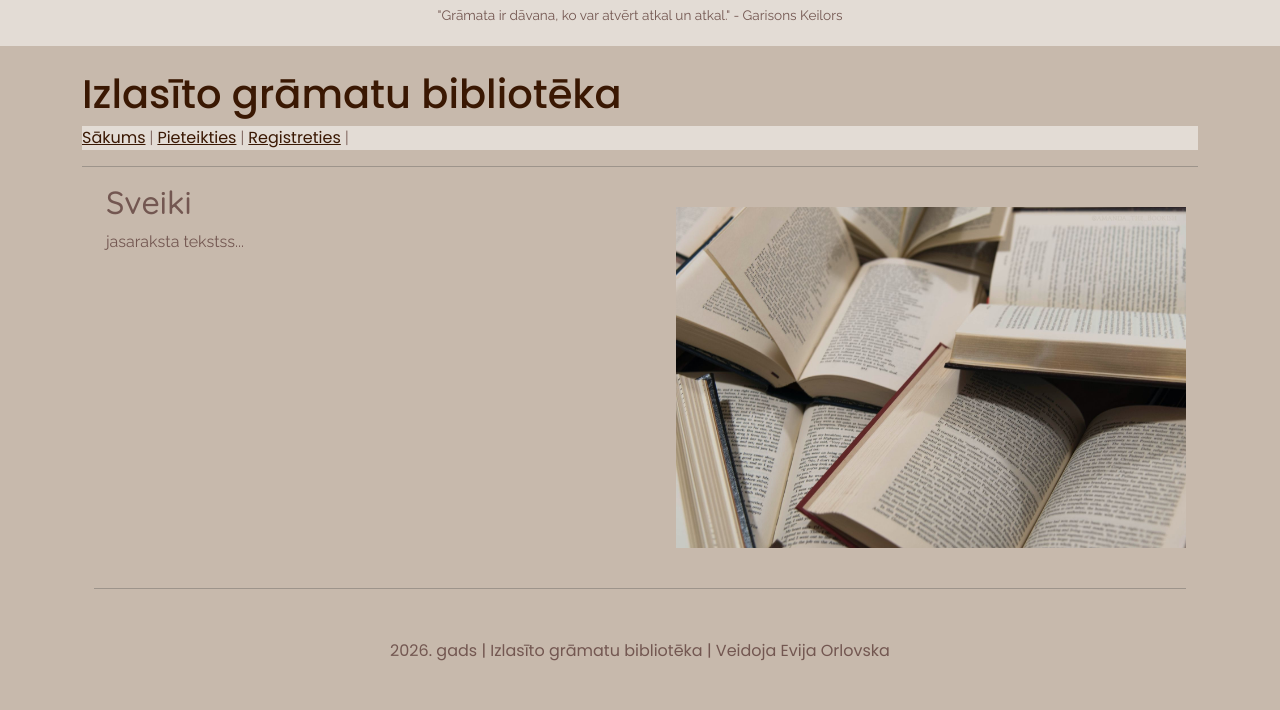
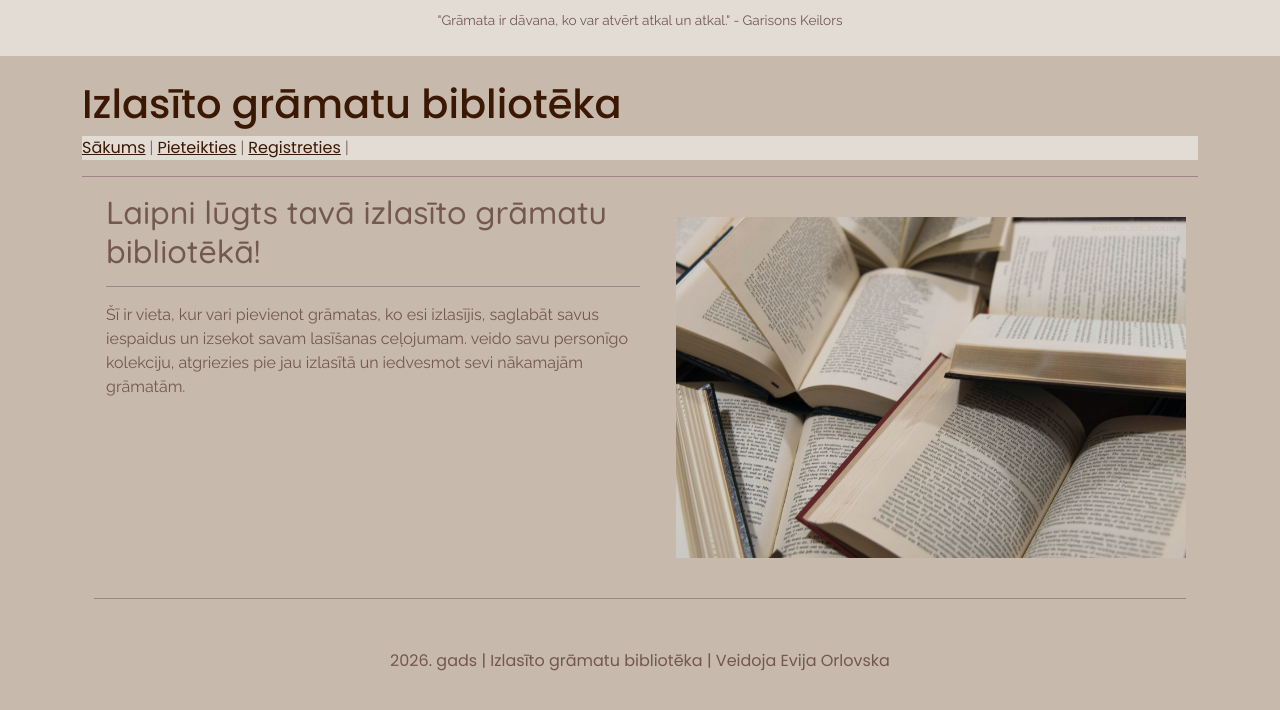
Before and after one commit to oevija/gramatu_trakeris, a Flask app: page / in a window 1280 px wide. Shown: the top 710 px of the page. Run offline with Flask 3, Linux system fonts and the light colour scheme; some web fonts are replaced.

Commit message:
viss pabeigts(it ka)

```diff
--- a/flask-gramatas-pd/app.py
+++ b/flask-gramatas-pd/app.py
@@ -1,4 +1,4 @@
-from flask import Flask, render_template, request, url_for, redirect, session
+from flask import flash, Flask, render_template, request, url_for, redirect, session
 import sqlite3
 from werkzeug.security import generate_password_hash, check_password_hash
 import random
@@ -25,6 +25,7 @@
         ' "Lasītājs nodzīvo tūkstoš dzīves pirms nāves... Cilvēks, kurš nekad nelasa, nodzīvo tikai vienu." - Džordžs R.R. Mārtins',
         ' "Grāmata ir dāvana, ko var atvērt atkal un atkal." - Garisons Keilors',
         ' "Reading is a discount ticket to everywhere" - Mary Schmich',
+        ' "Istaba bez grāmatām ir kā ķermenis bez dvēseles." - Cicerons',
     ]
     dienas_citats = random.choice(quotes)
     return dict(dienas_citats=dienas_citats)
@@ -46,10 +47,10 @@
             session['id'] = atbilde['ID']
             session['lietotajs'] = atbilde['lietotajvards']
             session['vards'] = atbilde['vards']
-            session['tema'] = "dark"
             return redirect("/")
         else:
-            return 'Nepareizi dati!'
+            flash("Nepareiza parole vai lietotājvārds!")
+            return redirect("/pieteikties")
 
     return render_template("pieteikties.html")
 
@@ -63,14 +64,22 @@
         conn = sqlite3.connect("biblioteka.db")
         conn.row_factory = sqlite3.Row
         c = conn.cursor()
-        insert_sql = """
-                    INSERT INTO lietotaji (lietotajvards, vards, parole)
-                    VALUES (?, ?, ?)
-                    """
-        insert_dati = (lietotajvards, vards, parole)
-        c.execute(insert_sql, insert_dati)
-        conn.commit()
-        return redirect("/pieteikties")
+        selects = """SELECT lietotajvards FROM lietotaji WHERE lietotajvards = ? """
+        c.execute(selects,(lietotajvards,))
+        lietotajs = c.fetchone()['lietotajvards']
+
+        if lietotajvards == lietotajs:
+            flash(f"Šāds lietotājvārds {lietotajvards} jau eksistē. Izvēlies citu!")
+            return redirect("/registreties")
+        else:
+            insert_sql = """
+                        INSERT INTO lietotaji (lietotajvards, vards, parole)
+                        VALUES (?, ?, ?)
+                        """
+            insert_dati = (lietotajvards, vards, parole)
+            c.execute(insert_sql, insert_dati)
+            conn.commit()
+            return redirect("/pieteikties")
 
     return render_template("registreties.html")
 
@@ -97,12 +106,8 @@
         selects =""" SELECT ID FROM gramatas ORDER BY ID DESC LIMIT 1"""
         cursor.execute(selects)
         gramatas_id = cursor.fetchone()['ID']
-        selects2 =""" SELECT ID FROM lietotaji ORDER BY ID DESC LIMIT 1"""
-        cursor.execute(selects2)
-        lietotaja_id = cursor.fetchone()['ID']
-        print(gramatas_id,lietotaja_id)
+        lietotaja_id = session['id']
         insert2 = """INSERT INTO biblioteka (lietotaja_id,gramatas_id) VALUES (?,?) """
-
         cursor.execute(insert2, (lietotaja_id,gramatas_id))
         conn.commit()
         conn.close()
@@ -125,6 +130,7 @@
         sql_vaicajums = """ SELECT * FROM gramatas INNER JOIN biblioteka ON gramatas.ID = biblioteka.gramatas_id WHERE biblioteka.lietotaja_id = ?
             """
         cur.execute(sql_vaicajums,(klienta_id,))
+    print(klienta_id)
     atbilde = cur.fetchall()
     conn.close()
 
--- a/flask-gramatas-pd/static/css/style.css
+++ b/flask-gramatas-pd/static/css/style.css
@@ -4,10 +4,11 @@
     --ievadisana:#7C6A66;
     --virsraksti:#3A1803;
     --body-fons:#C7B9AC;
-    --pogas:#755257;
+    --pogas:#68574D;
     --sarkans:#784249;
     --bg-dark: #F8F9FA;
     --card-body:#E3DCD5;
+    --hoover:#9E8589;
 }
 
 /* Galvenās pogas krāsa */
@@ -29,10 +30,14 @@
 .mytable {
   --bs-table-bg: var(--card-body) !important;
 }
+hr {
+  color: var(--hoover) !important;
+  opacity:5;
+}
 th {
   background-color: var(--accent-custom) !important;
 }
-tr:hover {--bs-table-hover-bg: var(--pogas) !important;}
+tr:hover {--bs-table-bg: var(--hoover) !important;}
 input {
   background-color: var(--ievadisana) !important;
   border-color: var(--ievadisana) !important;
--- a/flask-gramatas-pd/templates/baze.html
+++ b/flask-gramatas-pd/templates/baze.html
@@ -20,9 +20,8 @@
 		<link rel="stylesheet" href="{{ url_for('static', filename='css/style.css') }}">
 
 		<style>
-        body { background-color: #fdfdfd; }
-        .book-status-bar { background: #d32f2f; color: white; font-size: 0.85rem; padding: 5px; text-align: center; }
-        .nav-pills .nav-link.active { background-color: #388e3c; }
+        body
+        .book-status-bar { font-size: 0.85rem; padding: 10px; text-align: center; }
         footer { margin-top: 50px; color: #888; text-align: center; }
     </style>
 </head>
--- a/flask-gramatas-pd/templates/pieteikties.html
+++ b/flask-gramatas-pd/templates/pieteikties.html
@@ -14,6 +14,9 @@
                         <label for="pw" class="form-label">Parole</label>
                         <input type="password" class="form-control" id="pw" name="parole" required>
                     </div>
+                    {% for message in get_flashed_messages() %}
+                    <p>{{ message }}</p>
+                    {% endfor %}
                     <button type="submit" class="btn btn-primary w-100">Ieiet sistēmā</button>
                 </form>
                 <p class="mt-3 text-center small">
--- a/flask-gramatas-pd/templates/pievienot.html
+++ b/flask-gramatas-pd/templates/pievienot.html
@@ -22,7 +22,7 @@
             <label for="beidzu" class="form-label">Kad beidzi lasīt:</label>
                 <input class="form-control" type="text" name="beidzu" placeholder="dd/mm/gg"><br>
             <label for="vertejums" class="form-label">Vērtējums:</label>
-                <input class="form-control" type="number" name="vertejums" placeholder="1-5" required><br>
+                <input class="form-control" type="number" name="vertejums" placeholder="1-5" min="0" max="5"required><br>
             <button type="submit" class="btn btn-primary w-100">Pievienot</button>
         </form>
     </div>
--- a/flask-gramatas-pd/templates/registreties.html
+++ b/flask-gramatas-pd/templates/registreties.html
@@ -18,6 +18,9 @@
                         <label for="reg_pw" class="form-label">Droša parole</label>
                         <input type="password" class="form-control" id="reg_pw" name="parole" required>
                     </div>
+                    {% for message in get_flashed_messages() %}
+                    <p>{{ message }}</p>
+                    {% endfor %}
                     <button type="submit" class="btn btn-primary w-100">Izveidot profilu</button>
                 </form>
                 <p class="mt-3 text-center small">
--- a/flask-gramatas-pd/templates/sakums.html
+++ b/flask-gramatas-pd/templates/sakums.html
@@ -3,8 +3,9 @@
 <div class = "container">
 <div class="row">
 	<div class="col-6 mx-auto">
-<h2>Sveiki</h2>
-<p>jasaraksta tekstss...</p>
+<h2>Laipni lūgts tavā izlasīto grāmatu bibliotēkā!</h2>
+<hr>
+<p>Šī ir vieta, kur vari pievienot grāmatas, ko esi izlasījis, saglabāt savus iespaidus un izsekot savam lasīšanas ceļojumam. veido savu personīgo kolekciju, atgriezies pie jau izlasītā un iedvesmot sevi nākamajām grāmatām.</p>
 </div>
 
 <div class = "row col-6">
--- a/flask-gramatas-pd/templates/visas_gramatas.html
+++ b/flask-gramatas-pd/templates/visas_gramatas.html
@@ -6,6 +6,7 @@
   		<input class="form-control" type="text" name="nosaukums" placeholder="Raksti nosaukuma fragmentu:"><br>
   		<button type="submit" class="btn btn-primary">Meklēt</button>
 	</form><br>
+	<hr>
 <table class="table mytable">
     <thead class="table">
         <tr>
```
Also changed, not shown: flask-gramatas-pd/biblioteka.db.
